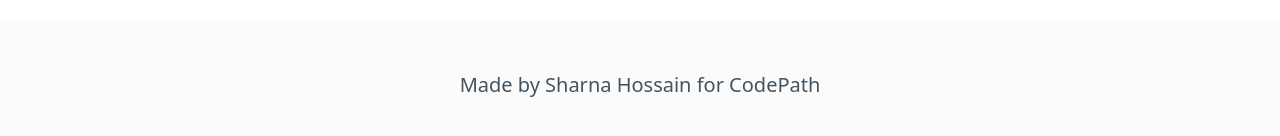
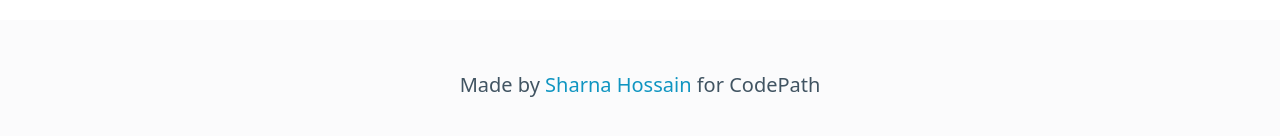
Before and after one commit to sharnajh/creatorverse, a React (Vite) app: page /edit in a window 1280 px wide. Shown: the part 650-786 px from the top of the page. Built offline with nearby package versions, Linux system fonts and the light colour scheme; no server answers; the database is empty.

Commit message:
more stuff

```diff
--- a/src/components/Footer/Footer.jsx
+++ b/src/components/Footer/Footer.jsx
@@ -4,7 +4,9 @@
     return (
         <footer>
             <div className="container">
-                Made by Sharna Hossain for CodePath
+                Made by <a href="https://www.sharna.dev/"
+                    target="_blank"
+                    rel="noopener noreferrer">Sharna Hossain</a> for CodePath
             </div>
         </footer>
     )
```
